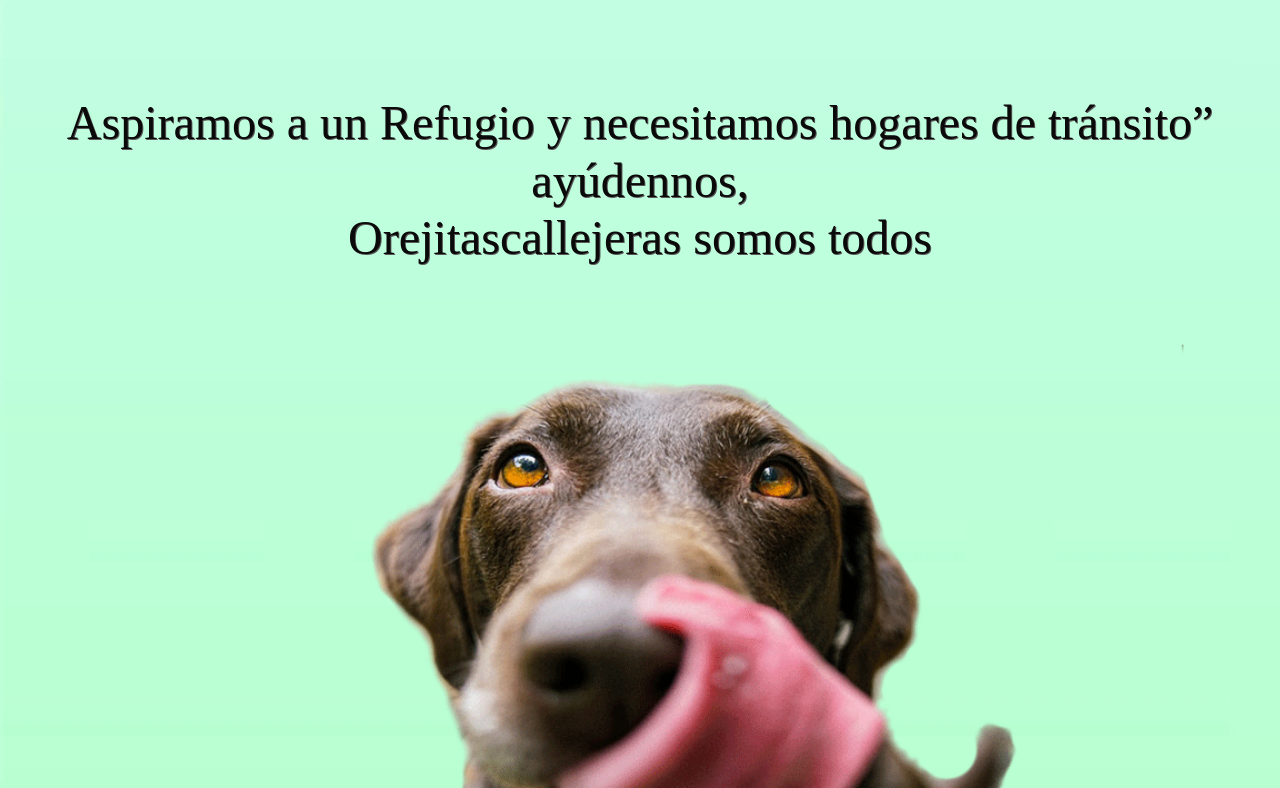
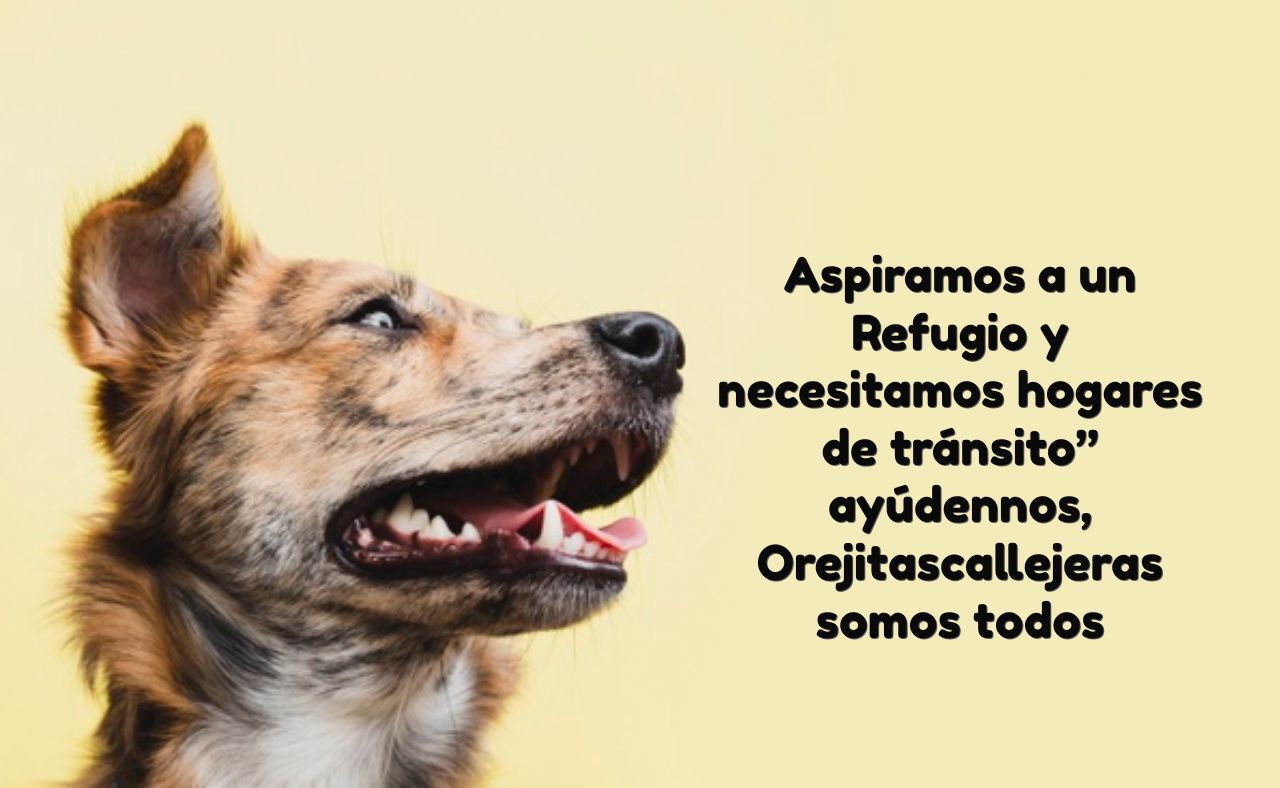
Before and after one commit to ni-romero/orejitasCallejeras, a Gatsby site: page / in a window 1280 px wide. Shown: the part 58-846 px from the top of the page. Built offline with nearby package versions, Linux system fonts and the light colour scheme; Gatsby itself is replaced by a stand-in of ours.

Commit message:
obout en process

```diff
--- a/src/components/about.js
+++ b/src/components/about.js
@@ -9,6 +9,15 @@ const About = () => {
 
             <h5 className="text-center p-5">Somos un grupo de amigas luchando por todos los que no tienen voz!!! <br></br>
                  💪🏻❤️ Pequeña Agrupación sin fines de lucro 🐾 TE INVITAMOS A SER PARTE !!</h5>
+            <br>
+            </br>
+            <h5>lorem The above example creates three equal-width columns on small, medium, large, and extra large devices using our predefined grid classes. Those columns are centered in the page with the parent .container.
+
+            Breaking it down, here’s how it works The above example creates three equal-width columns on small, medium, large, and extra large devices using our predefined grid classes. Those columns are centered in the page with the parent .container.
+
+            Breaking it down, here’s how it works:The above example creates three equal-width columns on small, medium, large, and extra large devices using our predefined grid classes. Those columns are centered in the page with the parent .container.
+
+                    Breaking it down, here’s how it works:</h5>
 
         </>
     )
--- a/src/components/layout.css
+++ b/src/components/layout.css
@@ -1,15 +1,17 @@
-
-.portada{
-  background-image: url(../images/portadaPS.gif);
-  overflow: hidden;
-  background-size: cover;
+@import url('https://fonts.googleapis.com/css2?family=Fredoka+One&display=swap');
+.padre{
+  background-image: url(../images/EspacioDerecha.jpg);
+  overflow: hidden !important;
+  background-size: cover !important;
   height: 120vh !important;
-  width: 100vw !important;
+  width: 100% !important;
 }
 .tituloportada{
   text-align: center;
   color: rgb(10, 10, 10);
   font-family:serif;
   font-size: 3rem;
-  text-shadow: rgb(90, 89, 89) 1px 1px;;
+  text-shadow: rgb(90, 89, 89) 1px 1px;
+  font-family: 'Fredoka One', cursive;
+  margin-top: 200px;
 }
--- a/src/components/layout.js
+++ b/src/components/layout.js
@@ -18,6 +18,12 @@ const Layout = () => {
 
   return (
     <>
+
+
+
+
+
+    <div className="container-fluid padre">
     <nav class="navbar navbar-expand-lg navbar-dark bg-dark">
   <a class="navbar-brand" href="#">Orejitas Callejeras</a>
   <button class="navbar-toggler" type="button" data-toggle="collapse" data-target="#navbarSupportedContent" aria-controls="navbarSupportedContent" aria-expanded="false" aria-label="Toggle navigation">
@@ -48,13 +54,13 @@ const Layout = () => {
 </nav>
 
 
+    <div className="portada row">
+      <div className="col-xl-6 lg-col-6"></div>
+      <div className="col-xl-6 lg-col-6"> <h1 className="tituloportada p-5">Aspiramos a un Refugio y necesitamos hogares de tránsito”
+     ayúdennos, <br></br>
+    Orejitascallejeras somos todos</h1></div>
 
-
-    <div className="padre"></div>
-    <div className="portada">
-    <h1 className="tituloportada mt-5 p-5">Aspiramos a un Refugio y necesitamos hogares de tránsito”
-     ayúdennos, <br></br>
-    Orejitascallejeras somos todos</h1>
+    </div>
     </div>
     <About/>
 
```
Also changed, not shown: src/images/EspacioDerecha.jpg (added), src/images/dogsMirandoArriba.jpg (added), src/images/dogsTeam.jpg (added).
